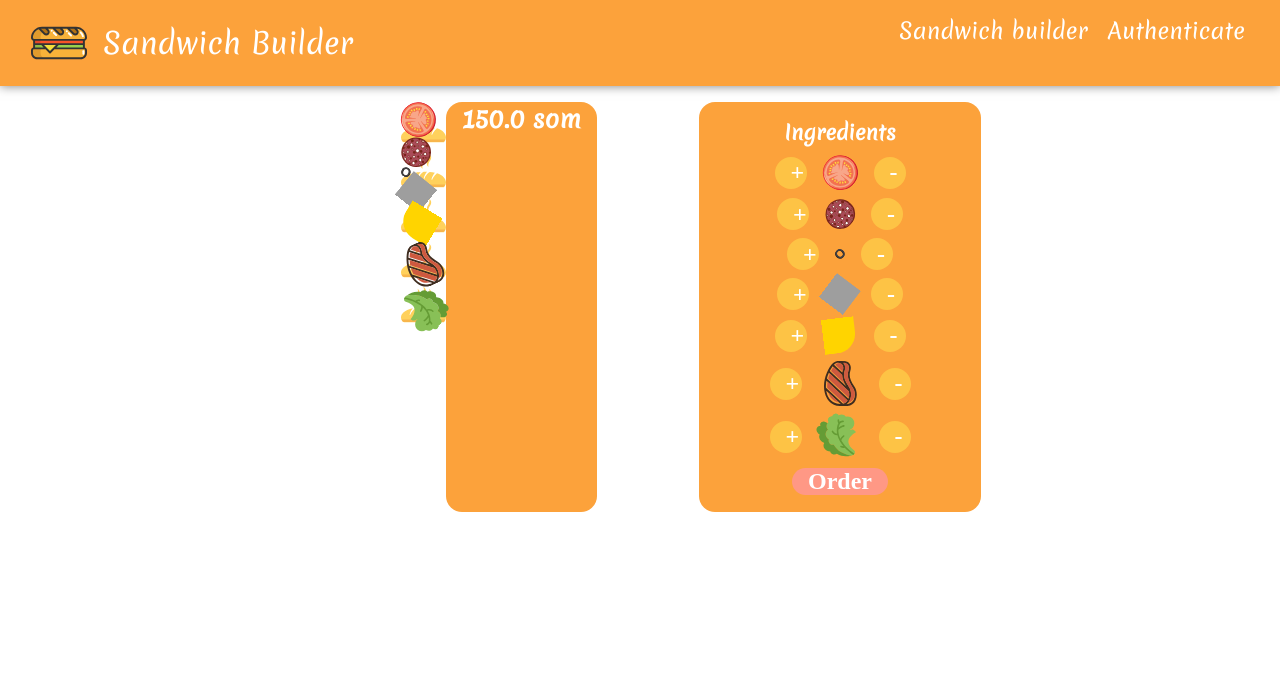
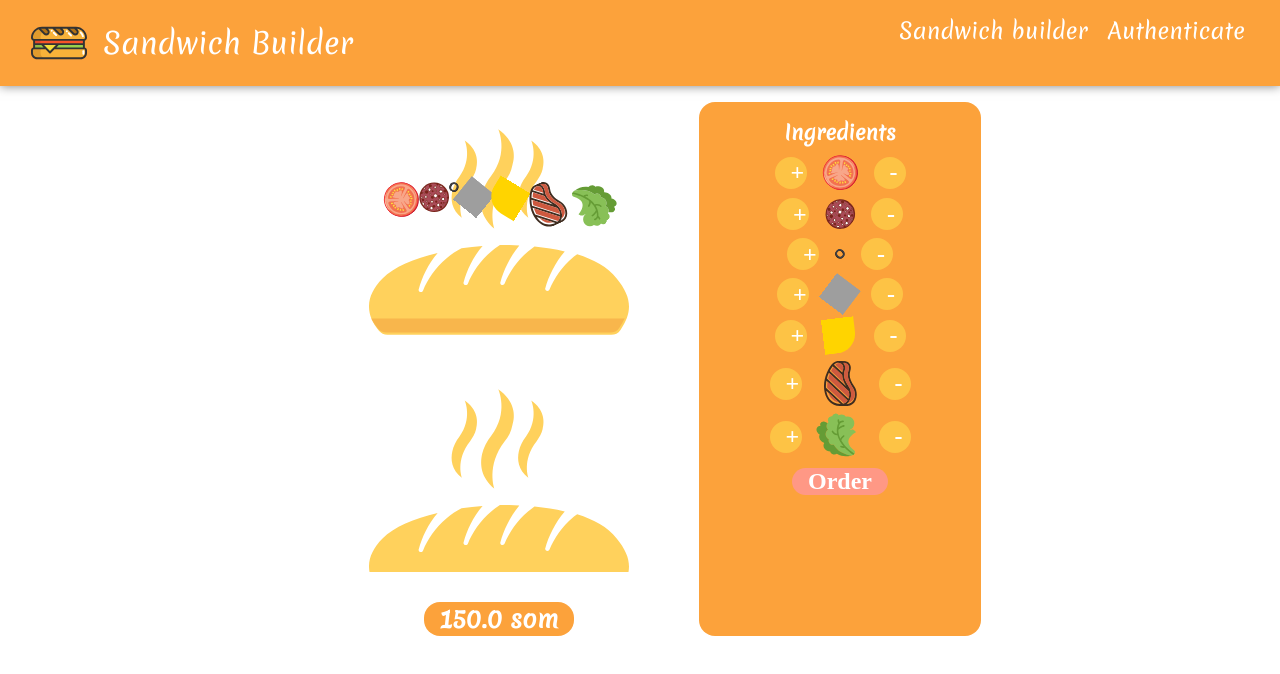
Before and after one commit to Meerim022028/builder, a React (Create React App) app: page / in a window 1280 px wide. Shown: the top 674 px of the page. Built offline with nearby package versions, Linux system fonts and the light colour scheme; grey boxes are pictures that could not be loaded.

Commit message:
changes Preview.module.css

```diff
--- a/src/componets/SandwichBuilder/SandwichPreview/SandwichPreview.module.css
+++ b/src/componets/SandwichBuilder/SandwichPreview/SandwichPreview.module.css
@@ -32,15 +32,22 @@
   font-size: 1.5rem;
   color: white;
   font-weight: bold;
+     margin-top: 30px;
+
 }
-.ingredients {
-    justify-content: center;
+.ingredient{
+  justify-content: center;
+  display: flex;
+  flex-wrap: wrap;
+   margin-top: 50%;
 
- width: 280px;
+}
+.bread {
+ width: 260px;
   height: 390px;
+  padding-top: 80px;
   display: flex;
-  margin-top: 30px;
-  flex-wrap: wrap;
+  justify-content: center;
 }
 
 /* .color {
```
